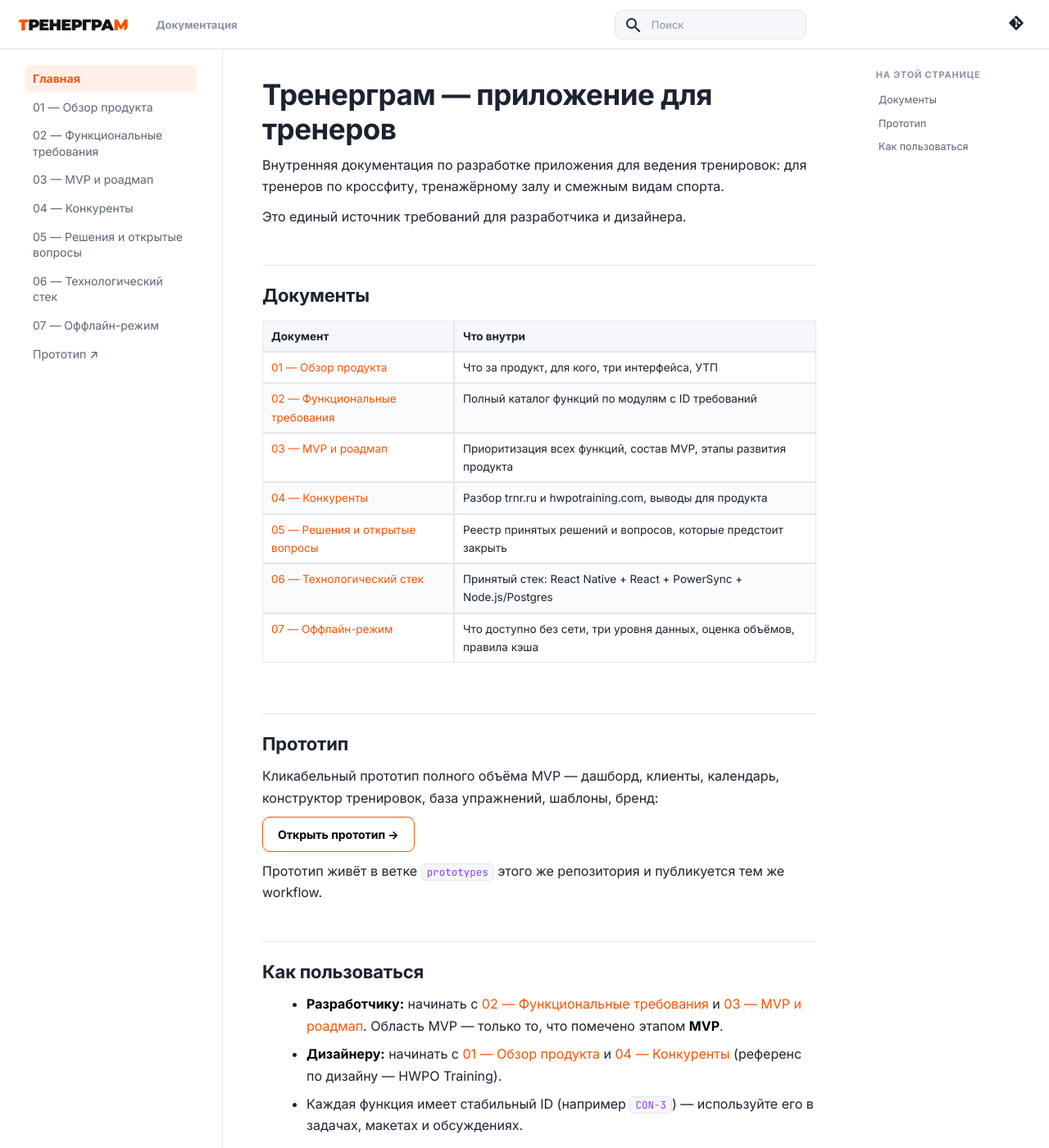
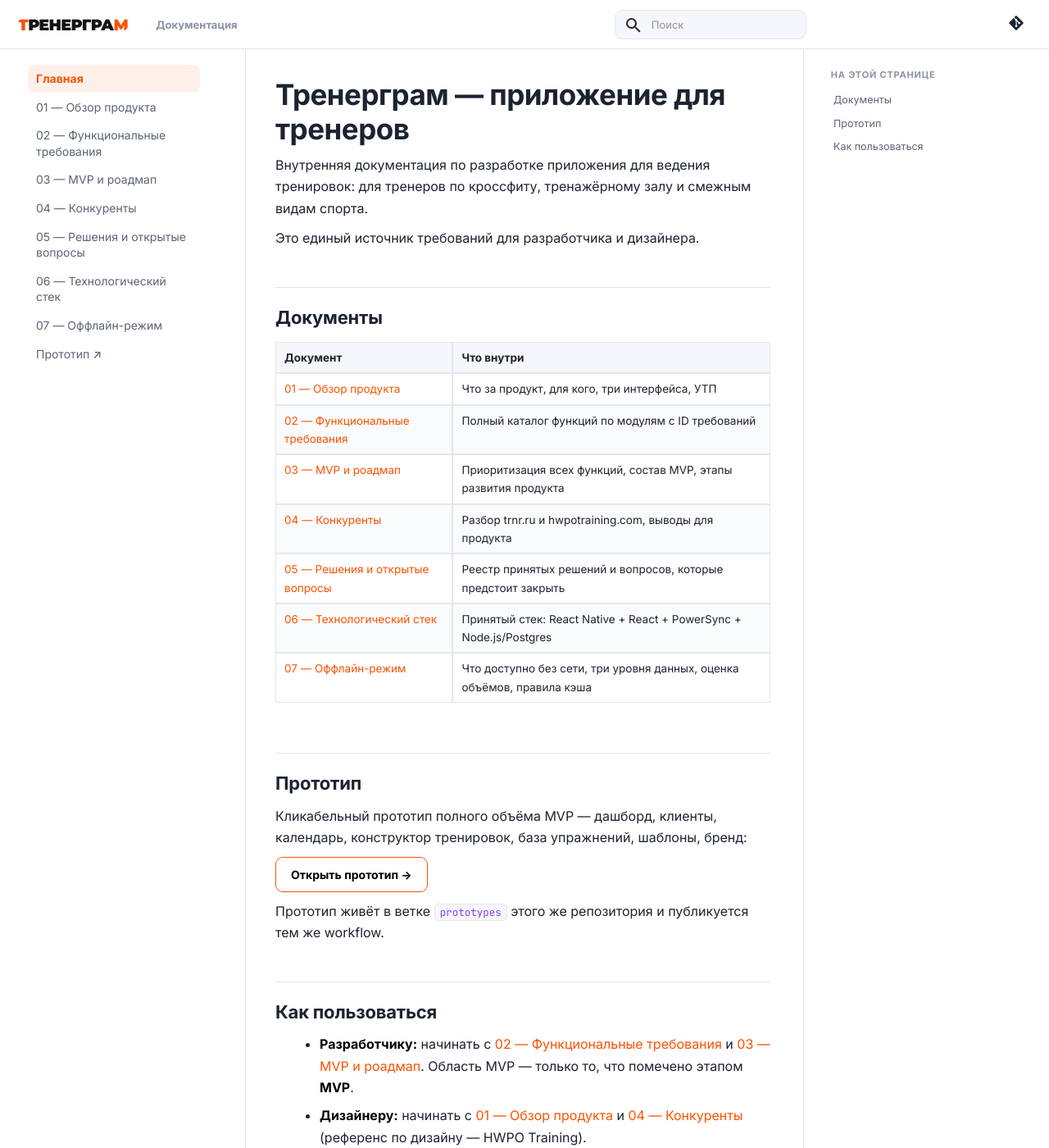
Before and after one commit to serjnsk/fitbaza, an MkDocs documentation site: the page built from docs/index.md, in a window 1280 px wide and 1400 px high. Shown: the whole window at 82% size. Built offline with MkDocs 1.6.1 and Material for MkDocs 9.7.7, drawn with Linux system fonts in a browser that asks for light colours; comment, search, counter and statistics services are not loaded.

Commit message:
Документация: три колонки во всю ширину — меню 300, текст во всю среднюю колонку, оглавление 300
Co-Authored-By: Claude Fable 5.1 <noreply@anthropic.com>

```diff
--- a/docs/stylesheets/docs.css
+++ b/docs/stylesheets/docs.css
@@ -55,14 +55,17 @@
    на 1920 пустых полей по бокам нет, на ноутбуке ничего не теснится. */
 .md-grid{max-width:none}
 .md-main__inner{margin:0;display:flex}
-.md-sidebar{width:272px;padding:0;top:var(--uih)}
-.md-sidebar--secondary{width:236px}
+/* Три колонки во всю ширину: меню 300 / текст — всё остальное / оглавление 300.
+   Текст не центрируется и не ограничен по ширине: таблицы требований
+   занимают всю среднюю колонку. */
+.md-sidebar{width:300px;padding:0;top:var(--uih)}
+.md-sidebar--secondary{width:300px}
 .md-sidebar__scrollwrap{max-height:calc(100vh - var(--uih))}
 .md-content{max-width:none;flex:1;min-width:0}
 .md-content__inner,
 [dir=ltr] .md-sidebar--primary:not([hidden])~.md-content>.md-content__inner,
 [dir=ltr] .md-sidebar--secondary:not([hidden])~.md-content>.md-content__inner{
-  max-width:920px;margin:0 auto;padding:6px 48px 56px}
+  max-width:none;margin:0;padding:6px 40px 56px 36px}
 .md-content__inner::before{display:none}
 
 /* ── Шапка ────────────────────────────────────────────────── */
@@ -106,7 +109,7 @@
 
 /* ── Левое меню ───────────────────────────────────────────── */
 .md-sidebar--primary .md-sidebar__scrollwrap{border-right:1px solid var(--line);
-  margin:0;padding:18px 14px 30px 18px}
+  margin:0;padding:18px 18px 30px 22px}
 .md-nav{font-size:.675rem}
 .md-nav__title{display:none}
 .md-nav__list{padding:0}
@@ -125,8 +128,8 @@
   color:var(--dim);margin:20px 10px 6px;padding:0;background:none;pointer-events:none}
 
 /* ── Оглавление справа ────────────────────────────────────── */
-.md-sidebar--secondary .md-sidebar__scrollwrap{border-left:0;
-  margin:0;padding:24px 22px 26px 6px}
+.md-sidebar--secondary .md-sidebar__scrollwrap{border-left:1px solid var(--line);
+  margin:0;padding:24px 22px 26px 14px}
 /* Material переводит заголовок TOC как «Содержание»; в lovix-docs он
    называется «На этой странице» — отдельной настройки для строки нет,
    поэтому подменяем текст. */
@@ -169,6 +172,7 @@
 .md-typeset table:not([class]) tr:nth-child(even) td{background:#fafbfc}
 .md-typeset table:not([class]) tr:hover{background:none}
 @media(min-width:1081px){.md-typeset table:not([class]){display:table;width:100%}}
+.md-typeset table:not([class]) td{white-space:normal}
 
 /* Код */
 .md-typeset code{background:var(--band);border:1px solid var(--line);border-radius:5px;
```
